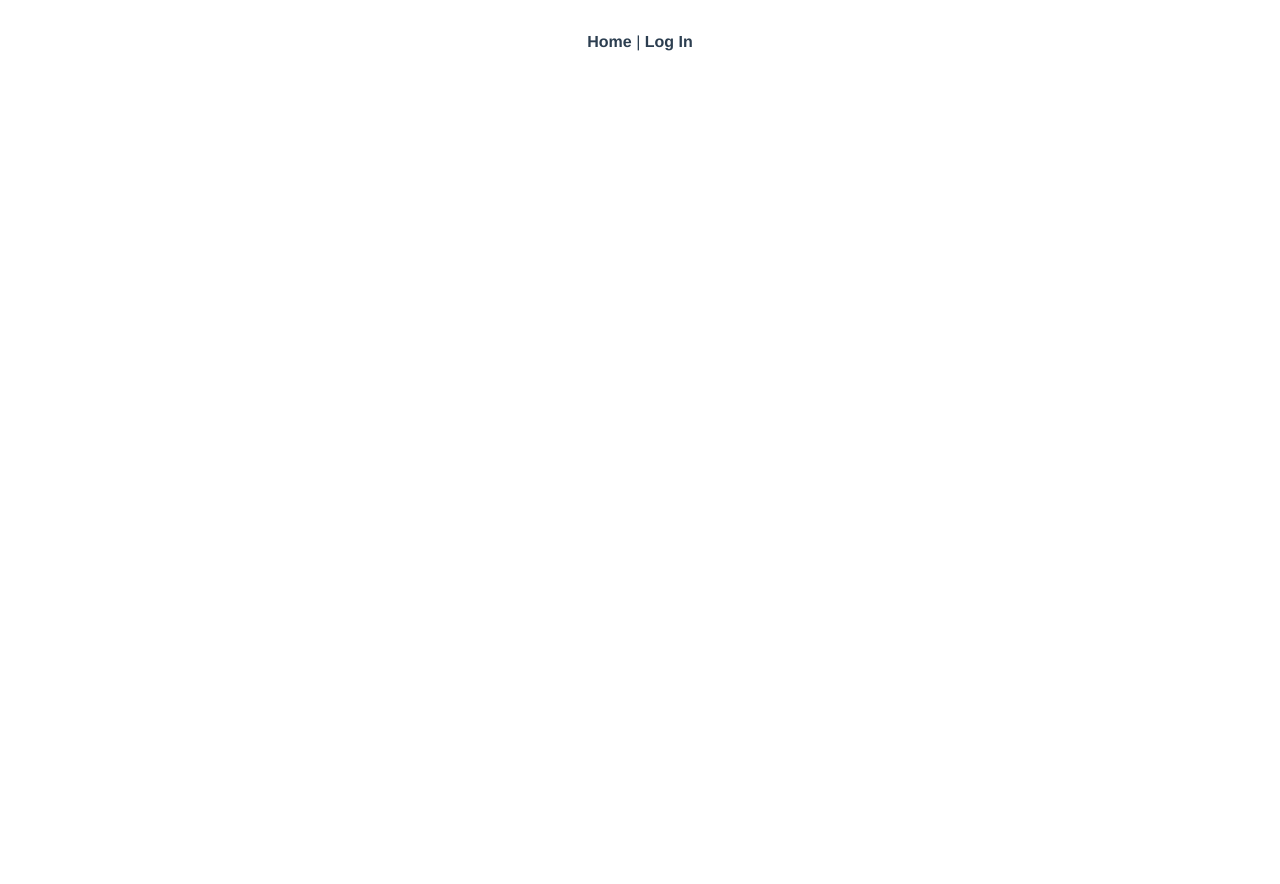
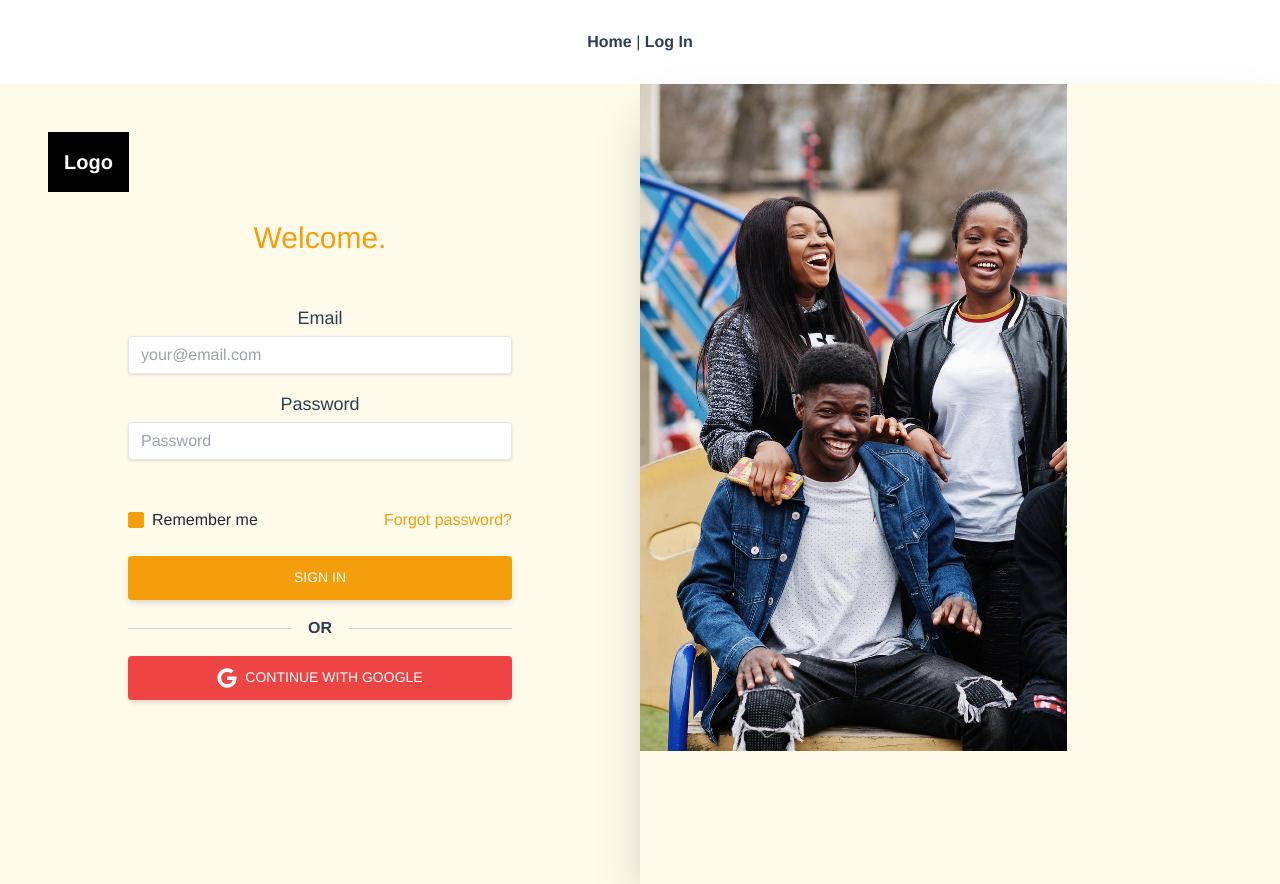
Before and after one commit to Njeriee/gallery_application_frontend, a Vue app: page /signup in a window 1280 px wide. Before the commit this address had no page. Before the commit the page ends 800 px from the top, so only its background shows below. Built offline with nearby package versions, Linux system fonts and the light colour scheme.

Commit message:
registration page created and styled

```diff
--- a/src/components/LogInPage.vue
+++ b/src/components/LogInPage.vue
@@ -45,7 +45,7 @@
         <div class="text-center pt-12 pb-12">
           <p>
             Don't have an account?
-            <a href="register.html" class="text-amber-500 underline font-semibold"
+            <a href="/signup" class="text-amber-500 underline font-semibold"
               >Register here.</a
             >
           </p>
--- a/src/components/RegistrationPage.vue
+++ b/src/components/RegistrationPage.vue
@@ -35,20 +35,53 @@
                 class="shadow appearance-none border rounded w-full py-2 px-3 text-gray-700 mt-1 leading-tight focus:outline-none focus:shadow-outline"
               />
             </div>
-
-            <input
-              type="submit"
-              value="Log In"
-              class="bg-amber-500 text-white font-bold text-lg hover:bg-gray-700 p-2 mt-8"
-            />
           </form>
           <div class="text-center pt-12 pb-12">
-            <p>
-              Don't have an account?
-              <a href="register.html" class="text-amber-500 underline font-semibold"
-                >Register here.</a
+            <div class="flex justify-between items-center mb-6">
+            <div class="form-group form-check">
+              <input
+                type="checkbox"
+                class="form-check-input appearance-none h-4 w-4 border border-gray-300 rounded-sm bg-white checked:bg-amber-500 checked:border-amber-500 focus:outline-none transition duration-200 mt-1 align-top bg-no-repeat bg-center bg-contain float-left mr-2 cursor-pointer"
+                id="exampleCheck3"
+                checked
+              />
+              <label class="form-check-label inline-block text-gray-800" for="exampleCheck2"
+                >Remember me</label
               >
-            </p>
+            </div>
+            <a
+              href="#!"
+              class="text-amber-500 hover:text-amber-500 focus:text-amber-500 active:text-amber-500 duration-200 transition ease-in-out"
+              >Forgot password?</a
+            >
+          </div>
+                    <!-- Submit button -->
+                    <button
+            type="submit"
+            class="inline-block px-7 py-3 bg-amber-500 text-white font-medium text-sm leading-snug uppercase rounded shadow-md hover:bg-black hover:shadow-lg focus:bg-amber-500 focus:shadow-lg focus:outline-none focus:ring-0 active:bg-black active:shadow-lg transition duration-150 ease-in-out w-full"
+            data-mdb-ripple="true"
+            data-mdb-ripple-color="light"
+          >
+            Sign in
+          </button>
+
+          <div
+            class="flex items-center my-4 before:flex-1 before:border-t before:border-gray-300 before:mt-0.5 after:flex-1 after:border-t after:border-gray-300 after:mt-0.5"
+          >
+            <p class="text-center font-semibold mx-4 mb-0">OR</p>
+          </div>
+
+          <a
+            class="px-7 py-3 bg-red-500  hover:bg-black text-white font-medium text-sm leading-snug uppercase rounded shadow-md hover:shadow-lg focus:shadow-lg focus:outline-none focus:ring-0 active:shadow-lg transition duration-150 ease-in-out w-full flex justify-center items-center mb-3"
+            href="#!"
+            role="button"
+            data-mdb-ripple="true"
+            data-mdb-ripple-color="light"
+          >
+            <!-- Google -->
+            <svg class="w-5 h-5 mr-2" fill="currentColor" xmlns="http://www.w3.org/2000/svg" viewBox="0 0 488 512"><!--! Font Awesome Pro 6.2.1 by @fontawesome - https://fontawesome.com License - https://fontawesome.com/license (Commercial License) Copyright 2022 Fonticons, Inc. --><path d="M488 261.8C488 403.3 391.1 504 248 504 110.8 504 0 393.2 0 256S110.8 8 248 8c66.8 0 123 24.5 166.3 64.9l-67.5 64.9C258.5 52.6 94.3 116.6 94.3 256c0 86.5 69.1 156.6 153.7 156.6 98.2 0 135-70.4 140.8-106.9H248v-85.3h236.1c2.3 12.7 3.9 24.9 3.9 41.4z"/></svg>
+            Continue with Google
+          </a>
           </div>
         </div>
       </div>
--- a/src/main.js
+++ b/src/main.js
@@ -6,9 +6,9 @@ import store from './store'
 import router from './router'
 import { library } from '@fortawesome/fontawesome-svg-core'
 import { FontAwesomeIcon } from '@fortawesome/vue-fontawesome'
-import { faTwitter } from '@fortawesome/free-brands-svg-icons'
+import { faGoogle } from '@fortawesome/free-brands-svg-icons'
 
-library.add(faTwitter)
+library.add(faGoogle)
 
 const app = createApp(App).use(router).use(store).component('font-awesome-icon', FontAwesomeIcon)
 
--- a/src/router/index.js
+++ b/src/router/index.js
@@ -14,6 +14,11 @@ const routes = [
     // this generates a separate chunk (about.[hash].js) for this route
     // which is lazy-loaded when the route is visited.
     component: () => import('../views/LoginView.vue')
+  },
+  {
+    path: '/signup',
+    name: 'signup',
+    component: () => import('../views/RegistrationView.vue')
   }
 ]
 
--- /dev/null
+++ b/src/views/RegistrationView.vue
@@ -0,0 +1,17 @@
+<template>
+    <div class="">
+      <RegistrationPage/>
+    </div>
+  </template>
+
+  <script>
+  // @ is an alias to /src
+  import RegistrationPage from '@/components/RegistrationPage.vue'
+
+  export default {
+    name: 'LoginView',
+    components: {
+      RegistrationPage
+    }
+  }
+  </script>
```
Also changed, not shown: src/components/AdminPage.vue (added), src/components/AlbumPage.vue (added), src/components/UserPage.vue (added).
